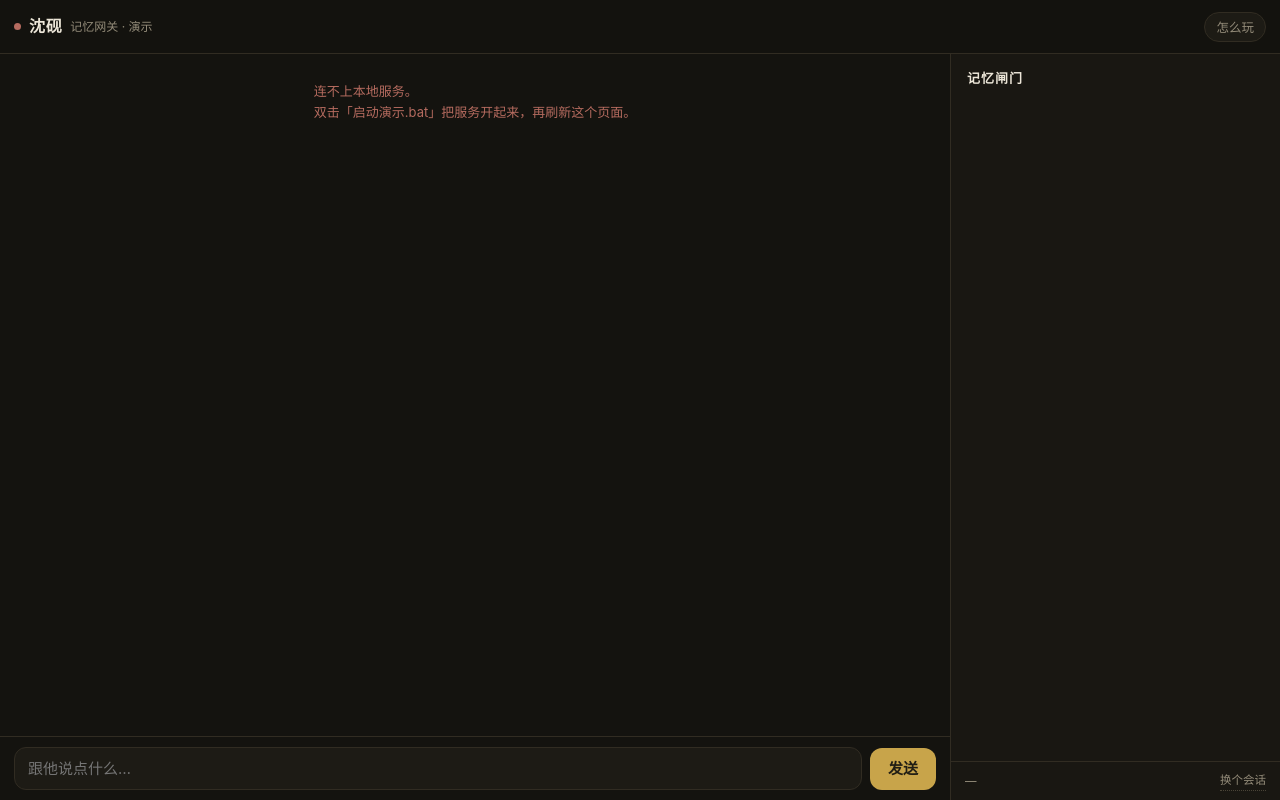
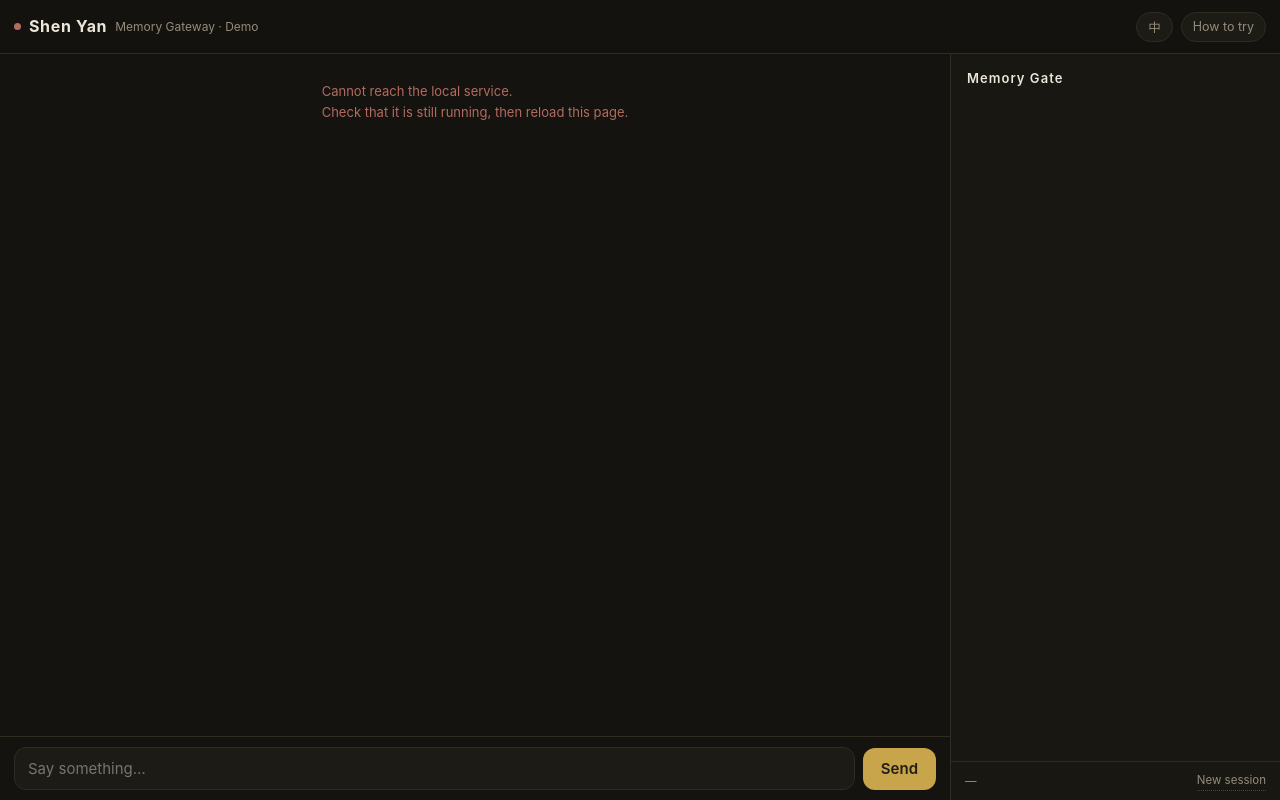
Before and after one commit to bouerhambrecht812-coder/shenyan-memory-gateway, a plain HTML site: page web-demo/static/index.html in a window 1280 px wide. Drawn offline with Linux system fonts and the light colour scheme; no server answers.

Commit message:
网页支持中英切换，按浏览器语言自动选择

```diff
--- a/web-demo/static/index.html
+++ b/web-demo/static/index.html
@@ -242,38 +242,39 @@ body{
   <header class="bar">
     <div class="who">
       <span class="dot" id="dot"></span>
-      <b>沈砚</b>
-      <span class="sub">记忆网关 · 演示</span>
-      <span class="wchip" id="worldChip" title=""><i></i>实时情境</span>
+      <b data-i18n="name">沈砚</b>
+      <span class="sub" data-i18n="sub">记忆网关 · 演示</span>
+      <span class="wchip" id="worldChip" title=""><i></i><span data-i18n="context">实时情境</span></span>
     </div>
     <div class="acts">
-      <button class="helpchip" id="helpBtn">怎么玩</button>
-      <button class="chip" id="memBtn">记忆闸门 <em id="memCount" class="zero">0</em></button>
+      <button class="helpchip" id="langBtn">EN</button>
+      <button class="helpchip" id="helpBtn" data-i18n="help">怎么玩</button>
+      <button class="chip" id="memBtn"><span data-i18n="gate">记忆闸门</span> <em id="memCount" class="zero">0</em></button>
     </div>
   </header>
 
   <div class="mockbar" id="mockbar" hidden>
-    <b>演示模式</b> · 回复是固定话术，没有接模型。想看真回答，用桌面上的「启动沈砚演示（真模型）」
+    <b data-i18n="mock_b">演示模式</b> · <span data-i18n="mock_t">回复是固定话术，没有接模型。</span>
   </div>
 
   <main class="main">
     <section class="chat">
       <div class="log" id="log"></div>
       <form class="composer" id="composer" autocomplete="off">
-        <textarea id="input" rows="1" maxlength="500" placeholder="跟他说点什么…"></textarea>
-        <button type="submit" id="send">发送</button>
+        <textarea id="input" rows="1" maxlength="500" placeholder="跟他说点什么…" data-i18n-ph="placeholder"></textarea>
+        <button type="submit" id="send" data-i18n="send">发送</button>
       </form>
     </section>
 
     <aside class="memory" id="panel">
       <div class="phead">
-        <b>记忆闸门</b>
+        <b data-i18n="gate_title">记忆闸门</b>
         <button class="x" id="closeBtn" aria-label="关闭">×</button>
       </div>
       <div class="pbody" id="pbody"></div>
       <div class="pfoot">
         <span id="quota">—</span>
-        <a href="/new">换个会话</a>
+        <a href="/new" id="newLink" data-i18n="switch">换个会话</a>
       </div>
     </aside>
   </main>
@@ -281,14 +282,14 @@ body{
 
 <div class="onboard" id="onboard" hidden>
   <div class="ob-card">
-    <div class="ob-kicker">这个 demo 怎么看</div>
+    <div class="ob-kicker" data-i18n="ob_kicker">这个 demo 怎么看</div>
     <ol>
-      <li><b>随便说一句</b>，比如「今天加班到十点」</li>
-      <li>聊两轮，右边会冒出<b>「待审记忆」</b></li>
-      <li>点「确认」，再问它同一件事，它记得住</li>
+      <li data-i18n="ob1"><b>随便说一句</b>，比如「今天加班到十点」</li>
+      <li data-i18n="ob2">聊两轮，右边会冒出<b>「待审记忆」</b></li>
+      <li data-i18n="ob3">点「确认」，再问它同一件事，它记得住</li>
     </ol>
-    <p class="ob-note">右边那栏是记忆闸门：它想记住的东西进不了正史，得你点头才行。</p>
-    <button id="obClose">知道了</button>
+    <p class="ob-note" data-i18n="ob_note">右边那栏是记忆闸门：它想记住的东西进不了正史，得你点头才行。</p>
+    <button id="obClose" data-i18n="ob_btn">知道了</button>
   </div>
 </div>
 
@@ -298,6 +299,77 @@ const log = $('log'), input = $('input'), sendBtn = $('send');
 const panel = $('panel'), pbody = $('pbody'), dot = $('dot');
 let busy = false;
 const OB_KEY = 'sy_onboard_v1';
+const LANG_KEY = 'sy_lang';
+
+const I18N = {
+  zh: {
+    langBtn: 'EN',
+    name: '沈砚', sub: '记忆网关 · 演示', context: '实时情境', help: '怎么玩',
+    gate: '记忆闸门', gate_title: '记忆闸门',
+    ob_kicker: '这个 demo 怎么看',
+    ob1: '<b>随便说一句</b>，比如「今天加班到十点」',
+    ob2: '聊两轮，右边会冒出<b>「待审记忆」</b>',
+    ob3: '点「确认」，再问它同一件事，它记得住',
+    ob_note: '右边那栏是记忆闸门：它想记住的东西进不了正史，得你点头才行。',
+    ob_btn: '知道了',
+    placeholder: '跟他说点什么…', send: '发送',
+    pending: '待审核 · 需要你点头',
+    pending_empty: '还没有候选。聊两轮，模型会从这里提出它想记住的事。',
+    approved: '已进入正史', approved_empty: '暂无。',
+    confirm: '确认', reject: '拒绝',
+    quota_left: '本会话还剩 {n} 条', switch: '换个会话',
+    mock_b: '演示模式', mock_t: '回复是固定话术，没有接模型。',
+    hist_head: '以上是之前的对话', proactive_head: '他先开口的',
+    netdown: '连不上本地服务。\n检查服务是否还开着，然后刷新这个页面。',
+    generic: '出错了，再试一次。',
+    kinds: { core: '核心设定', correction: '纠错', relationship_anchor: '关系锚点',
+             fiction_event: '故事内事件', user_preference: '偏好' },
+  },
+  en: {
+    langBtn: '中',
+    name: 'Shen Yan', sub: 'Memory Gateway · Demo', context: 'Live context', help: 'How to try',
+    gate: 'Memory gate', gate_title: 'Memory Gate',
+    ob_kicker: 'How to read this demo',
+    ob1: '<b>Say something</b> — e.g. “worked until 10pm again”',
+    ob2: 'After two turns, a <b>pending memory</b> appears on the right',
+    ob3: 'Hit “Confirm”, then ask again — he remembers it',
+    ob_note: 'That panel is the memory gate. Nothing enters the canon until you approve it.',
+    ob_btn: 'Got it',
+    placeholder: 'Say something…', send: 'Send',
+    pending: 'Pending · needs your approval',
+    pending_empty: 'Nothing yet. Chat for two turns and the model will propose something worth keeping.',
+    approved: 'In canon', approved_empty: 'Nothing yet.',
+    confirm: 'Confirm', reject: 'Reject',
+    quota_left: '{n} messages left in this session', switch: 'New session',
+    mock_b: 'Demo mode', mock_t: 'Canned replies — no model attached.',
+    hist_head: 'Earlier in this conversation', proactive_head: 'He spoke first',
+    netdown: 'Cannot reach the local service.\nCheck that it is still running, then reload this page.',
+    generic: 'Something went wrong. Try again.',
+    kinds: { core: 'Core identity', correction: 'Correction', relationship_anchor: 'Relationship anchor',
+             fiction_event: 'Story event', user_preference: 'Preference' },
+  },
+};
+
+let LANG = 'zh';
+function t(key){ return (I18N[LANG] && I18N[LANG][key]) || I18N.zh[key] || key; }
+function tvar(key, vars){
+  let s = t(key);
+  for (const k in vars) s = s.replace('{' + k + '}', vars[k]);
+  return s;
+}
+function kindLabel(kind){ return (I18N[LANG].kinds || {}[kind]) || (I18N.zh.kinds || {})[kind] || kind; }
+
+function applyLang(lang){
+  LANG = I18N[lang] ? lang : 'zh';
+  try { localStorage.setItem(LANG_KEY, LANG); } catch (e) {}
+  document.documentElement.lang = LANG === 'zh' ? 'zh-CN' : 'en';
+  document.querySelectorAll('[data-i18n]').forEach(el => { el.innerHTML = t(el.dataset.i18n); });
+  const ph = document.querySelector('[data-i18n-ph]');
+  if (ph) ph.placeholder = t(ph.dataset.i18nPh);
+  $('langBtn').textContent = t('langBtn');
+  if (lastMemory) renderMemory(lastMemory);
+  paintFooter();
+}
 
 function openOnboard(){ $('onboard').hidden = false; }
 function closeOnboard(){
@@ -306,6 +378,7 @@ function closeOnboard(){
 }
 let lastQuota = null;
 let lastUsage = null;
+let lastMemory = null;
 
 function fmtTokens(n){
   if (n == null) return '';
@@ -314,7 +387,7 @@ function fmtTokens(n){
 
 function paintFooter(){
   const parts = [];
-  if (lastQuota && lastQuota.session_left != null) parts.push('本会话还剩 ' + lastQuota.session_left + ' 条');
+  if (lastQuota && lastQuota.session_left != null) parts.push(tvar('quota_left', { n: lastQuota.session_left }));
   if (lastUsage && lastUsage.total_tokens) parts.push(fmtTokens(lastUsage.total_tokens));
   $('quota').textContent = parts.length ? parts.join(' · ') : '—';
 }
@@ -326,10 +399,6 @@ async function updateUsage(){
   }catch(e){ /* 老网关没有这个接口，忽略 */ }
 }
 
-const KIND = {
-  core:'核心设定', correction:'纠错', relationship_anchor:'关系锚点',
-  fiction_event:'故事内事件', user_preference:'偏好'
-};
 const sleep = ms => new Promise(r => setTimeout(r, ms));
 
 function atBottom(){
@@ -436,7 +505,7 @@ function renderHistory(h){
   for (const p of (h.proactive || [])){
     const divider = document.createElement('div');
     divider.className = 'msg sys';
-    divider.textContent = '他先开口的 · ' + String(p.created_at || '').slice(5, 16);
+    divider.textContent = t('proactive_head') + ' · ' + String(p.created_at || '').slice(5, 16);
     log.appendChild(divider);
     renderActions(p.actions || [], true);
   }
@@ -465,12 +534,13 @@ async function api(path, opts){
 function friendlyError(e){
   const msg = String((e && e.message) || '');
   if (/Failed to fetch|NetworkError|Load failed|network/i.test(msg)){
-    return '连不上本地服务。\n是不是那个黑窗口关掉了？双击「启动演示.bat」重新开一下，再刷新这个页面。';
+    return t('netdown');
   }
-  return msg || '出错了，再试一次。';
+  return msg || t('generic');
 }
 
 function renderMemory(d){
+  lastMemory = d;
   const pending = d.pending || [], approved = d.approved || [];
   $('mockbar').hidden = !d.mock;
   const badge = $('memCount');
@@ -479,29 +549,29 @@ function renderMemory(d){
 
   let html = '';
   if (pending.length){
-    html += '<div class="sect pending">待审核 · 需要你点头</div>';
+    html += '<div class="sect pending">' + t('pending') + '</div>';
     for (const m of pending){
       html += `<div class="mem p" data-id="${m.id}">
-        <span class="kind">#${m.id} ${KIND[m.kind] || m.kind}</span>
+        <span class="kind">#${m.id} ${esc(kindLabel(m.kind))}</span>
         <div class="txt">${esc(m.content)}</div>
         <div class="row">
-          <button class="ok" data-act="confirm" data-id="${m.id}">确认</button>
-          <button class="no" data-act="reject" data-id="${m.id}">拒绝</button>
+          <button class="ok" data-act="confirm" data-id="${m.id}">${t('confirm')}</button>
+          <button class="no" data-act="reject" data-id="${m.id}">${t('reject')}</button>
         </div>
       </div>`;
     }
   } else {
-    html += '<div class="sect pending">待审核</div>';
-    html += '<div class="empty">还没有候选。聊两轮，模型会从这里提出它想记住的事。</div>';
+    html += '<div class="sect pending">' + t('gate_title') + '</div>';
+    html += '<div class="empty">' + t('pending_empty') + '</div>';
   }
 
-  html += '<div class="sect">已进入正史 · ' + approved.length + ' 条</div>';
+  html += '<div class="sect">' + t('approved') + ' · ' + approved.length + '</div>';
   if (!approved.length){
-    html += '<div class="empty">暂无。</div>';
+    html += '<div class="empty">' + t('approved_empty') + '</div>';
   } else {
     for (const m of approved){
       html += `<div class="mem">
-        <span class="kind">#${m.id} ${KIND[m.kind] || m.kind}</span>
+        <span class="kind">#${m.id} ${esc(kindLabel(m.kind))}</span>
         <div class="txt">${esc(m.content)}</div>
       </div>`;
     }
@@ -590,11 +660,22 @@ $('memBtn').addEventListener('click', () => panel.classList.toggle('open'));
 $('closeBtn').addEventListener('click', () => panel.classList.remove('open'));
 $('obClose').addEventListener('click', closeOnboard);
 $('helpBtn').addEventListener('click', openOnboard);
+$('langBtn').addEventListener('click', () => applyLang(LANG === 'zh' ? 'en' : 'zh'));
+
+(function initLang(){
+  let saved = '';
+  try { saved = localStorage.getItem(LANG_KEY) || ''; } catch (e) {}
+  if (!saved){
+    const nav = String(navigator.language || 'zh').toLowerCase();
+    saved = nav.indexOf('zh') === 0 ? 'zh' : 'en';
+  }
+  applyLang(saved);
+})();
 
 (async function boot(){
   const d = await refresh();
   if (!d){
-    addMsg('连不上本地服务。\n双击「启动演示.bat」把服务开起来，再刷新这个页面。', 'err');
+    addMsg(t('netdown'), 'err');
     return;
   }
 
@@ -608,7 +689,7 @@ $('helpBtn').addEventListener('click', openOnboard);
     if (turns.length){
       const head = document.createElement('div');
       head.className = 'msg sys';
-      head.textContent = '以上是之前的对话';
+      head.textContent = t('hist_head');
       log.insertBefore(head, log.firstChild);
     }
     renderHistory({turns, proactive});
```
